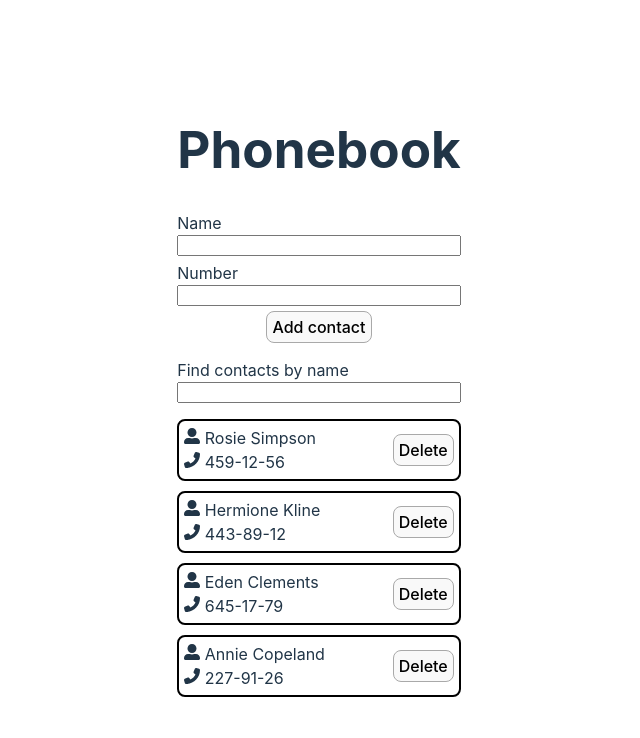
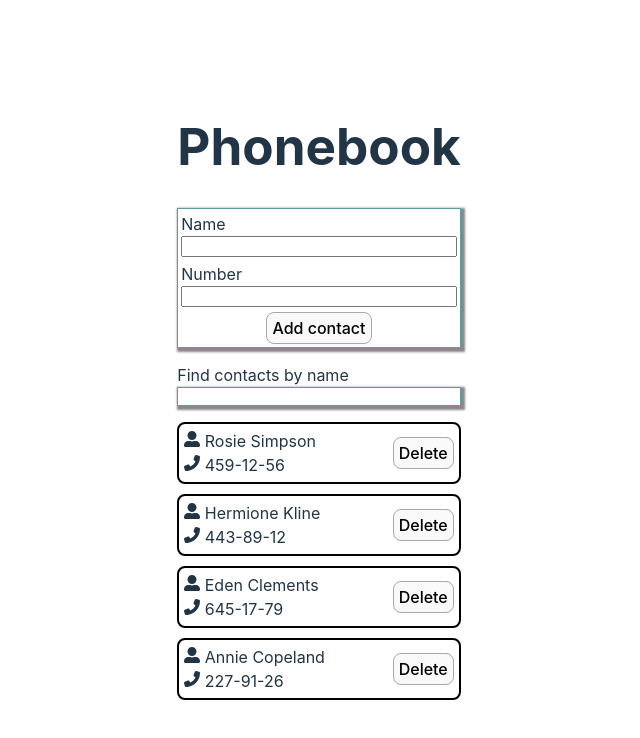
Before and after one commit to ovcharuks/goit-react-hw-03, a React (Vite) app: page / in a window 1280 px wide. Shown: the top 738 px of the page, without its empty margins (321-961 px from the left). Built offline with nearby package versions, Linux system fonts and the light colour scheme.

Commit message:
implement local storage

```diff
--- a/src/components/App/App.jsx
+++ b/src/components/App/App.jsx
@@ -1,24 +1,33 @@
-import { useState } from "react";
+import { useEffect, useState } from "react";
 import "./App.css";
 import ContactList from "../ContactList/ContactList";
 import ContactForm from "../ContactForm/ContactForm";
 import SearchBox from "../SearchBox/SearchBox";
 import { useId } from "react";
+import { nanoid } from "nanoid";
 
 
 
 function App() {
-  const [contacts, setContacts] = useState([
+  const [contacts, setContacts] = useState(() => {
+    const storageItems = localStorage.getItem("contacts");
+    if(storageItems !== null) {
+      return JSON.parse(storageItems)
+    }
+    return(
+    [
     { id: "id-1", name: "Rosie Simpson", number: "459-12-56" },
     { id: "id-2", name: "Hermione Kline", number: "443-89-12" },
     { id: "id-3", name: "Eden Clements", number: "645-17-79" },
     { id: "id-4", name: "Annie Copeland", number: "227-91-26" },
-  ]);
+  ])});
   const [filter, setFilter] = useState("");
 
-  const addContact = (newContact) => {
+  const addContact = ({name, number}) => {
+    console.log(name, number);
     setContacts((prev) => {
-      return [ ...prev, newContact ];
+      console.log( [...prev, {id: nanoid(), name, number}]);
+      return [...prev, {id: nanoid(), name, number}];
     });
   };
 
@@ -34,6 +43,10 @@ const deleteContact = (idToDelete) => {
     contact.name.toLowerCase().includes(filter.toLowerCase()))
   );
 
+  useEffect(()=> {
+    localStorage.setItem("contacts", JSON.stringify(contacts), contacts)
+  })
+
   return (
     <div>
       <h1>Phonebook</h1>
--- a/src/components/ContactForm/ContactForm.jsx
+++ b/src/components/ContactForm/ContactForm.jsx
@@ -14,10 +14,12 @@ const ContactForm = ({onAdd}) => {
 
   const registerSchema = Yup.object().shape({
     name: Yup.string()
-      .min(3, "мінімум 3 символи")
-      .max(50, "максимум 20 символів")
-      .required("обов'язково до заповнення"),
-    number: Yup.string().min(7).max(10).matches().required(),
+      .min(3, "Мінімум 3 символи")
+      .max(50, "Максимум 20 символів")
+      .required("Обов'язково до заповнення"),
+    number: Yup.string()
+    .matches(/^\d{3}-\d{2}-\d{2}$/, "Обов'язковий формат xxx-xx-xx")
+    .required("Обов'язково до заповнення"),
   });
 
   return (
@@ -25,7 +27,7 @@ const ContactForm = ({onAdd}) => {
       validationSchema={registerSchema}
       onSubmit={handleSubmit}
       initialValues={{
-        id: nanoid(8),
+        // id: nanoid(),
         name: "",
         number: "",
       }}
--- a/src/components/ContactForm/ContactForm.module.css
+++ b/src/components/ContactForm/ContactForm.module.css
@@ -2,7 +2,13 @@
 display: flex;
 flex-direction: column;
 gap: 5px;
+border-style: solid;
+border-color: cadetblue;
+border-width: 1px;
+padding: 3px;
+box-shadow: 2px 2px 2px 2px #888888;
 }
 .error{
  color: red;
+
 }
--- a/src/components/ContactList/ContactList.jsx
+++ b/src/components/ContactList/ContactList.jsx
@@ -1,10 +1,11 @@
 import Contact from "../Contact/Contact"
+import styles from "./ContactList.module.css"
 
 
 const ContactList = ({contacts, deleteContact})=> {
 
   return(
-    <ul>
+    <ul className={styles.contactList}>
        {contacts.map((contact)=> <li key={contact.id}>
         <Contact deleteContact={deleteContact} data={contact}/>
        </li>)}
--- /dev/null
+++ b/src/components/ContactList/ContactList.module.css
@@ -0,0 +1,3 @@
+.contactList{
+   flex-direction: row;
+}
--- a/src/components/SearchBox/SearchBox.jsx
+++ b/src/components/SearchBox/SearchBox.jsx
@@ -7,7 +7,7 @@ const SearchBox = ({value, onFilter}) => {
   return (
     <label className={styles.searchLabel}>
       Find contacts by name
-      <input type="text" value={value} onChange={(event) => onFilter(event.target.value)} />
+      <input type="text" value={value} onChange={(event) => onFilter(event.target.value)} className={styles.searchInput}/>
     </label>
   );
 };
--- a/src/components/SearchBox/SearchBox.module.css
+++ b/src/components/SearchBox/SearchBox.module.css
@@ -1,3 +1,10 @@
 .searchLabel{
   margin: 15px 0;
+
 }
+.searchInput{
+  box-shadow: 2px 2px 2px 2px #888888;
+  border-style: solid;
+  border-color: cadetblue;
+  border-width: 1px;
+}
```
Also changed, not shown: src/components/Contact/Contact.module.css (+1 -7 lines).
